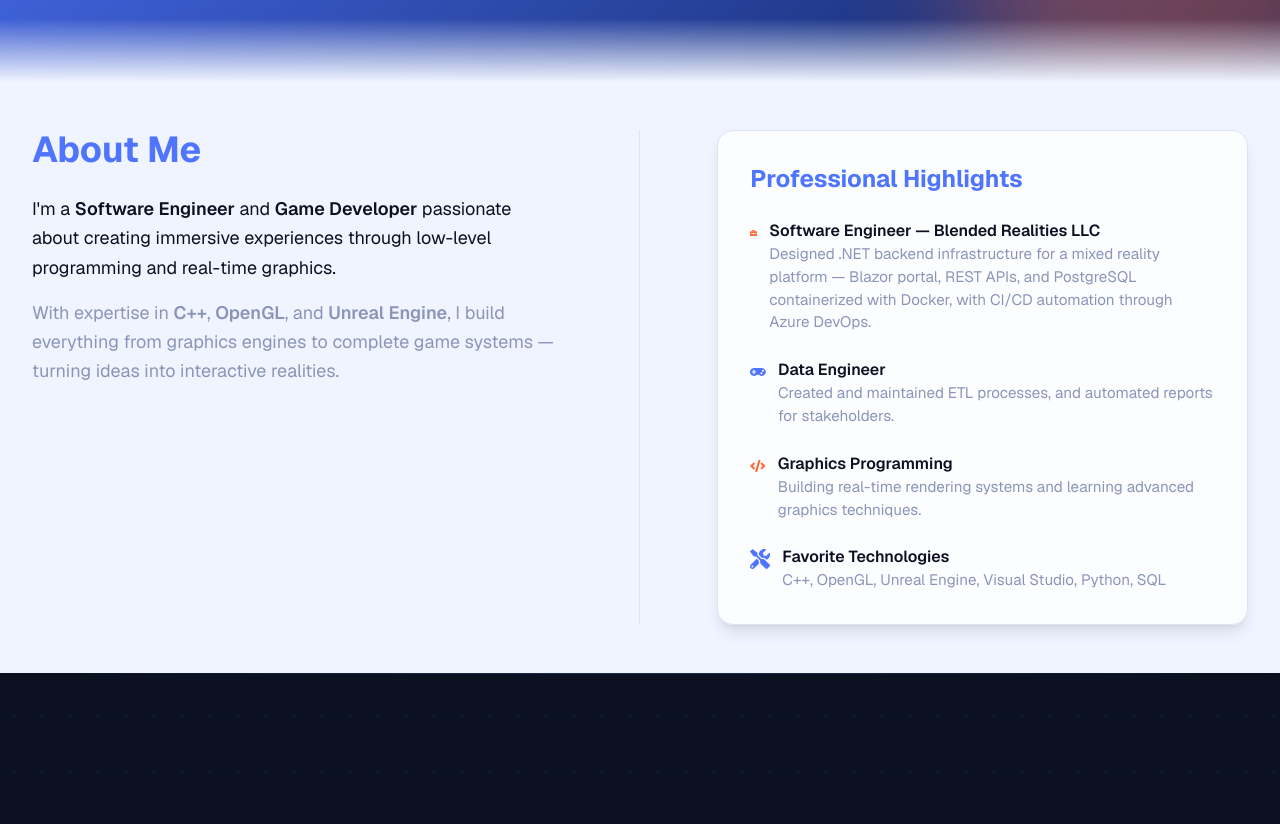
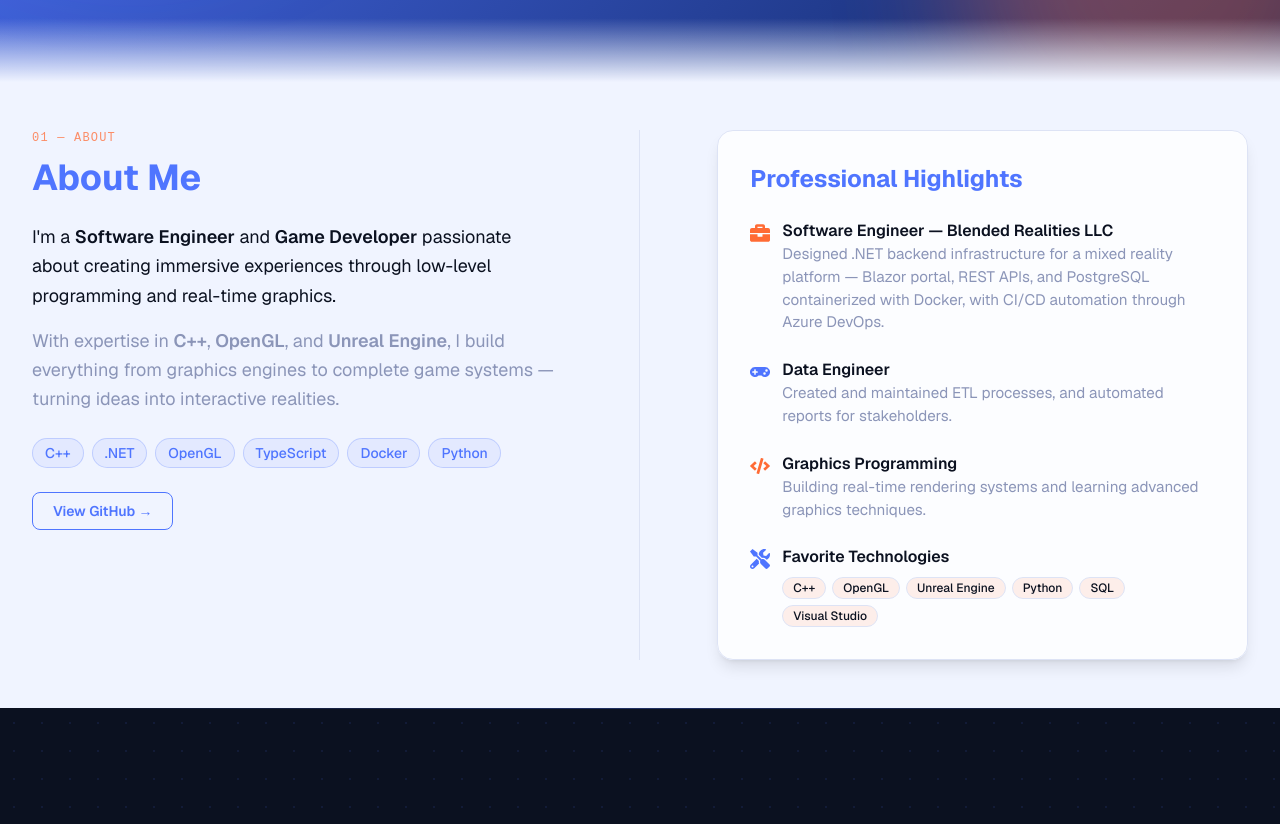
Before and after one commit to henzg/portfolio-redo, a Next.js app in the folder frontend/: page / in a window 1280 px wide. Shown: the part 460-1284 px from the top of the page. Built offline with nearby package versions, Linux system fonts and the light colour scheme.

Commit message:
Final touches to the website for now

```diff
--- a/frontend/src/components/About.tsx
+++ b/frontend/src/components/About.tsx
@@ -1,18 +1,43 @@
 import { FaBriefcase, FaGamepad, FaCode, FaTools } from 'react-icons/fa';
+
+const coreTech = ['C++', '.NET', 'OpenGL', 'TypeScript', 'Docker', 'Python'];
+const favTech = ['C++', 'OpenGL', 'Unreal Engine', 'Python', 'SQL', 'Visual Studio'];
 
 export default function About() {
   return (
     <section className="bg-[var(--color-accent-cream)] text-[var(--color-accent-black)] py-12 px-2 sm:px-4 md:px-8">
       <div className="section-fade max-w-7xl mx-auto grid grid-cols-1 md:grid-cols-[1fr_0.05fr_1fr] gap-x-8 gap-y-10 md:gap-x-16 md:gap-y-12 items-start">
+
         {/* Left: About Text */}
         <div>
+          <p className="text-xs font-mono tracking-widest uppercase text-[var(--color-accent-coral)] opacity-75 mb-3">
+            01 — About
+          </p>
           <h2 className="text-4xl font-bold mb-6 text-[var(--color-primary)]">About Me</h2>
           <p className="text-lg leading-relaxed mb-4 text-[var(--color-accent-black)]">
             I&apos;m a <span className="font-semibold">Software Engineer</span> and <span className="font-semibold">Game Developer</span> passionate about creating immersive experiences through low-level programming and real-time graphics.
           </p>
-          <p className="text-lg leading-relaxed secondary-text">
+          <p className="text-lg leading-relaxed secondary-text mb-6">
             With expertise in <span className="font-semibold">C++</span>, <span className="font-semibold">OpenGL</span>, and <span className="font-semibold">Unreal Engine</span>, I build everything from graphics engines to complete game systems — turning ideas into interactive realities.
           </p>
+          <div className="flex flex-wrap gap-2 mb-6">
+            {coreTech.map((tech) => (
+              <span
+                key={tech}
+                className="text-sm px-3 py-1 rounded-full font-medium border border-[var(--color-primary)]/25 bg-[var(--color-primary)]/8 text-[var(--color-primary)]"
+              >
+                {tech}
+              </span>
+            ))}
+          </div>
+          <a
+            href="https://github.com/henzg"
+            target="_blank"
+            rel="noopener noreferrer"
+            className="inline-block px-5 py-2 rounded-lg border border-[var(--color-primary)] text-[var(--color-primary)] font-semibold text-sm hover:bg-[var(--color-primary)] hover:text-white transition-all duration-200"
+          >
+            View GitHub →
+          </a>
         </div>
 
         {/* Divider */}
@@ -23,35 +48,45 @@ export default function About() {
           <h3 className="text-2xl font-bold text-[var(--color-primary)] mb-6">Professional Highlights</h3>
           <ul className="space-y-6 text-left text-[var(--color-accent-black)]">
             <li className="flex items-start gap-3">
-              <FaBriefcase className="text-[var(--color-accent-coral)] text-xl mt-1" />
+              <FaBriefcase className="text-[var(--color-accent-coral)] text-xl mt-1 shrink-0" />
               <div>
                 <p className="font-semibold">Software Engineer — Blended Realities LLC</p>
                 <p className="secondary-text">Designed .NET backend infrastructure for a mixed reality platform — Blazor portal, REST APIs, and PostgreSQL containerized with Docker, with CI/CD automation through Azure DevOps.</p>
               </div>
             </li>
             <li className="flex items-start gap-3">
-              <FaGamepad className="text-[var(--color-primary)] text-xl mt-1" />
+              <FaGamepad className="text-[var(--color-primary)] text-xl mt-1 shrink-0" />
               <div>
                 <p className="font-semibold">Data Engineer</p>
                 <p className="secondary-text">Created and maintained ETL processes, and automated reports for stakeholders.</p>
               </div>
             </li>
             <li className="flex items-start gap-3">
-              <FaCode className="text-[var(--color-accent-coral)] text-xl mt-1" />
+              <FaCode className="text-[var(--color-accent-coral)] text-xl mt-1 shrink-0" />
               <div>
                 <p className="font-semibold">Graphics Programming</p>
                 <p className="secondary-text">Building real-time rendering systems and learning advanced graphics techniques.</p>
               </div>
             </li>
             <li className="flex items-start gap-3">
-              <FaTools className="text-[var(--color-primary)] text-xl mt-1" />
+              <FaTools className="text-[var(--color-primary)] text-xl mt-1 shrink-0" />
               <div>
-                <p className="font-semibold">Favorite Technologies</p>
-                <p className="secondary-text">C++, OpenGL, Unreal Engine, Visual Studio, Python, SQL</p>
+                <p className="font-semibold mb-2">Favorite Technologies</p>
+                <div className="flex flex-wrap gap-1.5">
+                  {favTech.map((tech) => (
+                    <span
+                      key={tech}
+                      className="text-xs px-2.5 py-0.5 rounded-full font-medium border border-[var(--color-card-border)] bg-[var(--color-accent-coral)]/10 text-[var(--color-accent-black)]"
+                    >
+                      {tech}
+                    </span>
+                  ))}
+                </div>
               </div>
             </li>
           </ul>
         </div>
+
       </div>
     </section>
   );
--- a/frontend/src/components/BlogList.tsx
+++ b/frontend/src/components/BlogList.tsx
@@ -13,7 +13,10 @@ export default function BlogList({ showAll = false }: BlogListProps) {
     return (
         <section className="bg-[var(--color-accent-cream)] text-[var(--color-accent-black)] py-12 px-2 sm:px-4 md:px-8">
             <div className="section-fade max-w-6xl mx-auto">
-                <h2 className="text-4xl font-bold mb-12 text-center text-[var(--color-primary)]">
+                <p className="text-xs font-mono tracking-widest uppercase text-[var(--color-accent-coral)] opacity-75 mb-3 text-center">
+                    03 — Dev Log
+                </p>
+                <h2 className="text-4xl font-bold mb-8 text-center text-[var(--color-primary)]">
                     Game Dev Log
                 </h2>
                 <p className="text-lg text-center mb-12 text-[var(--color-accent-black)] opacity-80 max-w-3xl mx-auto">
--- a/frontend/src/components/Project.tsx
+++ b/frontend/src/components/Project.tsx
@@ -9,11 +9,17 @@ export default function Projects() {
 
     return (
         <section className="dot-grid py-16 px-2 sm:px-4 md:px-16 flex flex-col items-center">
-            <h2
-                className="section-fade text-5xl md:text-6xl font-extrabold mb-10 text-center bg-gradient-to-r from-[var(--color-accent-coral)] via-[var(--color-primary)] to-[var(--color-text-light)] bg-clip-text text-transparent"
-            >
-                Projects
-            </h2>
+            <div className="section-fade flex flex-col items-center mb-10">
+                <p className="text-xs font-mono tracking-widest uppercase text-[var(--color-accent-coral)] opacity-75 mb-3">
+                    02 — Projects
+                </p>
+                <h2 className="text-5xl md:text-6xl font-extrabold text-center bg-gradient-to-r from-[var(--color-accent-coral)] via-[var(--color-primary)] to-[var(--color-text-light)] bg-clip-text text-transparent mb-4">
+                    Projects
+                </h2>
+                <p className="text-[var(--color-text-secondary)] text-base md:text-lg text-center max-w-xl">
+                    A mix of game dev, graphics programming, and web — click any card to learn more.
+                </p>
+            </div>
             <div className="section-fade grid grid-cols-1 sm:grid-cols-2 md:grid-cols-3 gap-6 sm:gap-8 w-full max-w-6xl px-0 sm:px-2">
                 { projects.map((project) => (
                     <ProjectCard key={project.title} project={project} onClick={() => setSelected(project)} />
--- a/frontend/src/components/ProjectCard.tsx
+++ b/frontend/src/components/ProjectCard.tsx
@@ -10,7 +10,7 @@ export default function ProjectCard({ project, onClick}: Props) {
     return (
         <button
             onClick={onClick}
-            className="card cursor-pointer bg-[var(--color-accent-cream)] hover:scale-105 hover:shadow-xl transition-transform duration-200 w-full text-left"
+            className="card cursor-pointer bg-[var(--color-accent-cream)] hover:scale-105 hover:shadow-xl transition-transform duration-200 w-full text-left flex flex-col"
             style={{ minHeight: 260 }}
         >
             <div className="overflow-hidden rounded-t-xl shadow-sm border-b border-[var(--color-card-border)]">
@@ -22,8 +22,18 @@ export default function ProjectCard({ project, onClick}: Props) {
                     className="w-full h-48 object-cover"
                 />
             </div>
-            <div className='p-4'>
-                <h3 className='card-title'>{project.title}</h3>
+            <div className="p-4 flex flex-col flex-1">
+                <h3 className="card-title mb-3">{project.title}</h3>
+                <div className="flex flex-wrap gap-1.5 mt-auto">
+                    {project.techStack.slice(0, 3).map((tech) => (
+                        <span
+                            key={tech}
+                            className="text-xs px-2.5 py-0.5 rounded-full font-medium border border-[var(--color-primary)]/25 bg-[var(--color-primary)]/8 text-[var(--color-primary)]"
+                        >
+                            {tech}
+                        </span>
+                    ))}
+                </div>
             </div>
         </button>
     );
--- a/frontend/src/data/project.ts
+++ b/frontend/src/data/project.ts
@@ -15,13 +15,6 @@ export const projects: Project[] = [
     repo: "https://github.com/henzg/portfolio-redo",
     demo: "https://portfolio-redo-psi.vercel.app/",
     image: "/PortfolioPic.PNG"
-  },
-  {
-    title: "Stock Market Dashboard",
-    description: "A web application for creating stock portfolios with live trading data and real-time updates.",
-    techStack: ["Next.js", "TypeScript", "Node.js", "Docker"],
-    repo: "https://github.com/henz/StockDashboardv2",
-    image: "/StockDashBoard.PNG"
   },
   {
    title: "OpenGL Graphics Engine",
```
